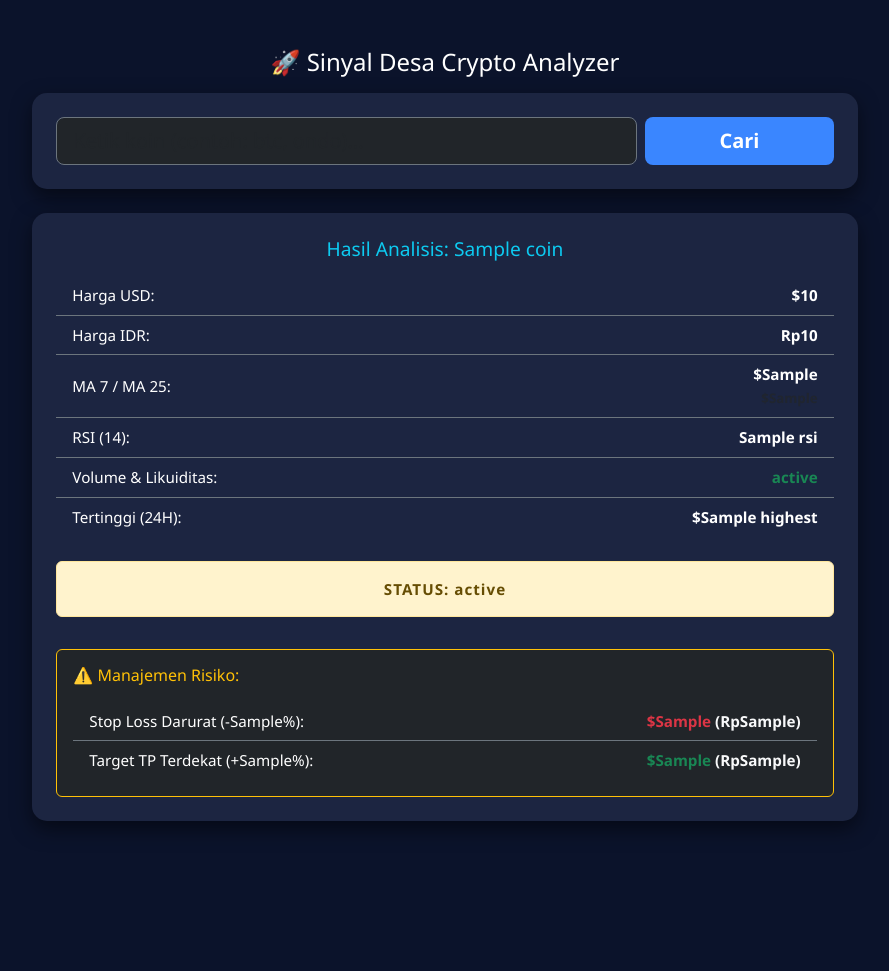
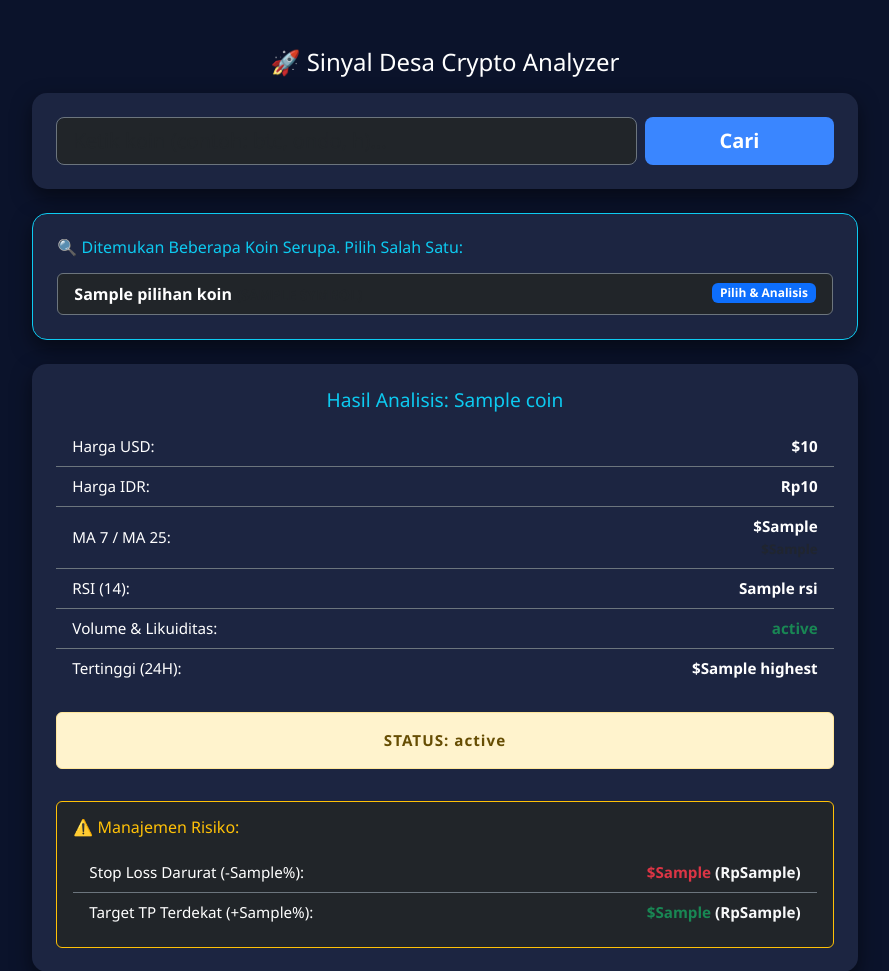
Before and after one commit to cahyaagengoktavian-eng/Sinyal-Desa, a Flask app: template templates/index.html in a window 1280 px wide. Shown: the top 971 px of the page, without its empty margins (195-1084 px from the left). Before the commit the page ends 828 px from the top, so only its background shows below. Run offline with Flask 3, Linux system fonts and the light colour scheme; the template is opened without the code that fills it: most values are stand-ins (such as "Sample title", 1, 10 or a date in 2020).

Commit message:
Update index.html

```diff
--- a/templates/index.html
+++ b/templates/index.html
@@ -61,13 +61,31 @@
                 <div class="card card-custom p-3 p-md-4 mb-4">
                     <form method="POST" class="row g-2">
                         <div class="col-12 col-sm-9">
-                            <input type="text" name="koin" class="form-control form-control-lg bg-dark text-white border-secondary" placeholder="Ketik koin (contoh: btc, ondo)..." required>
+                            <input type="text" name="koin" class="form-control form-control-lg bg-dark text-white border-secondary" placeholder="Ketik koin (contoh: btc, ondo, h)..." required>
                         </div>
                         <div class="col-12 col-sm-3">
                             <button type="submit" class="btn btn-cari btn-lg w-100">Cari</button>
                         </div>
                     </form>
                 </div>
+
+                <!-- PILIHAN KOIN (Jika keyword singkat/ambigu, muncul list pilihan) -->
+                {% if pilihan_koin %}
+                <div class="card card-custom p-3 p-md-4 mb-4 border border-info">
+                    <h5 class="text-info mb-3 fs-6">🔍 Ditemukan Beberapa Koin Serupa. Pilih Salah Satu:</h5>
+                    <div class="d-flex flex-column gap-2">
+                        {% for c in pilihan_koin %}
+                        <form method="POST">
+                            <input type="hidden" name="coin_id" value="{{ c.id }}">
+                            <button type="submit" class="btn btn-dark border-secondary w-100 text-start d-flex justify-content-between align-items-center py-2 px-3">
+                                <span class="fw-bold text-white">{{ c.name }} <span class="text-muted small">({{ c.symbol | upper }})</span></span>
+                                <span class="badge bg-primary">Pilih & Analisis</span>
+                            </button>
+                        </form>
+                        {% endfor %}
+                    </div>
+                </div>
+                {% endif %}
 
                 <!-- Pesan Error -->
                 {% if error %}
@@ -108,7 +126,7 @@
                         </li>
                     </ul>
 
-                    <!-- Status Sinyal (Mendukung 3 Kategori Ranking Strong Buy) -->
+                    <!-- Status Sinyal -->
                     <div class="mt-4 text-center">
                         {% if "STRONG BUY" in hasil.status %}
                             <div class="alert alert-success status-badge py-3">STATUS: {{ hasil.status }}</div>
@@ -138,8 +156,6 @@
                             </li>
                         </ul>
                     </div>
-
-                    <!-- KONDISI 2: JIKA WAIT & SEE / DOWNTREND -->
                     {% else %}
                     <div class="mt-3 p-3 bg-dark rounded border border-warning">
                         <h5 class="text-warning mb-3 fs-6">⚠️ Manajemen Risiko:</h5>
```
